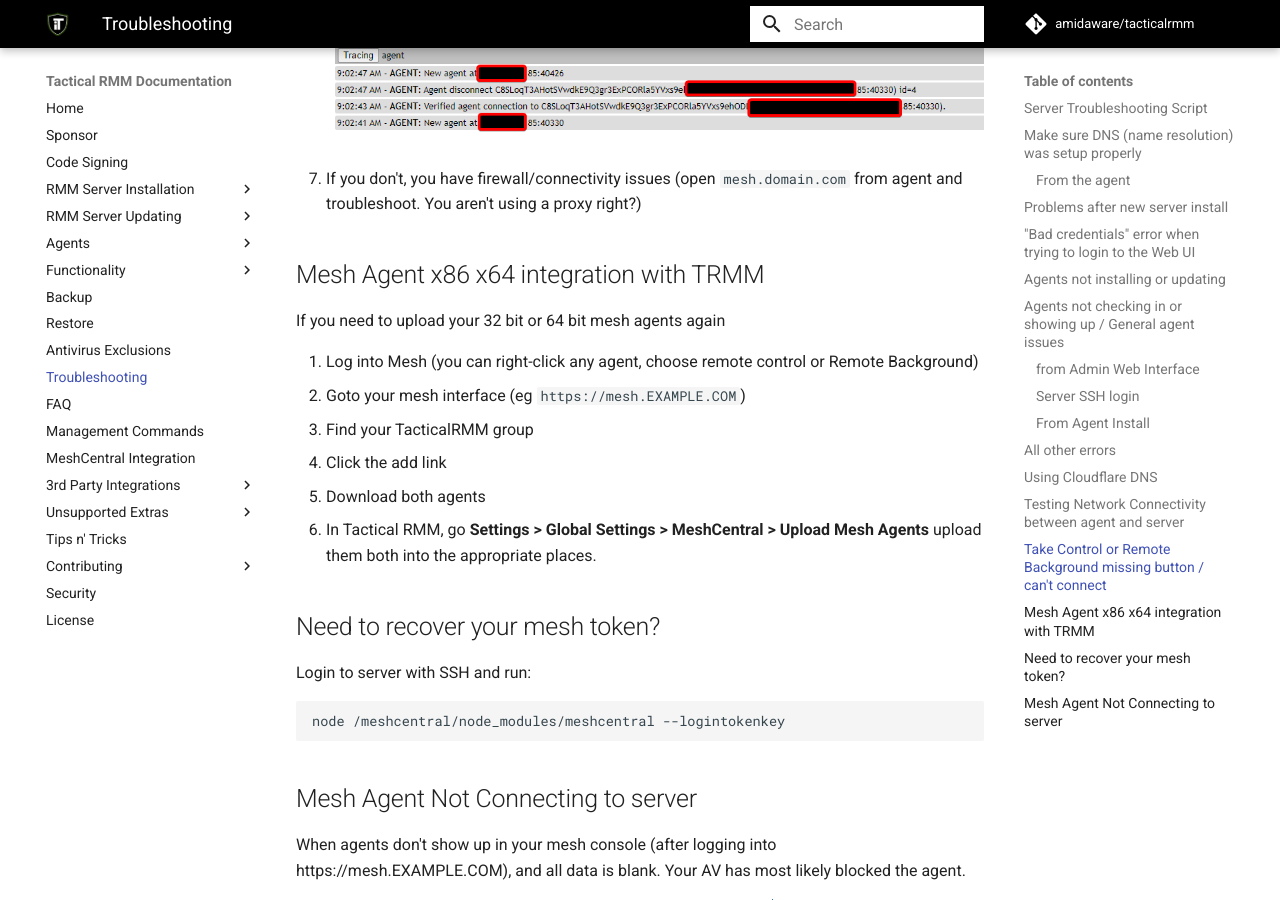
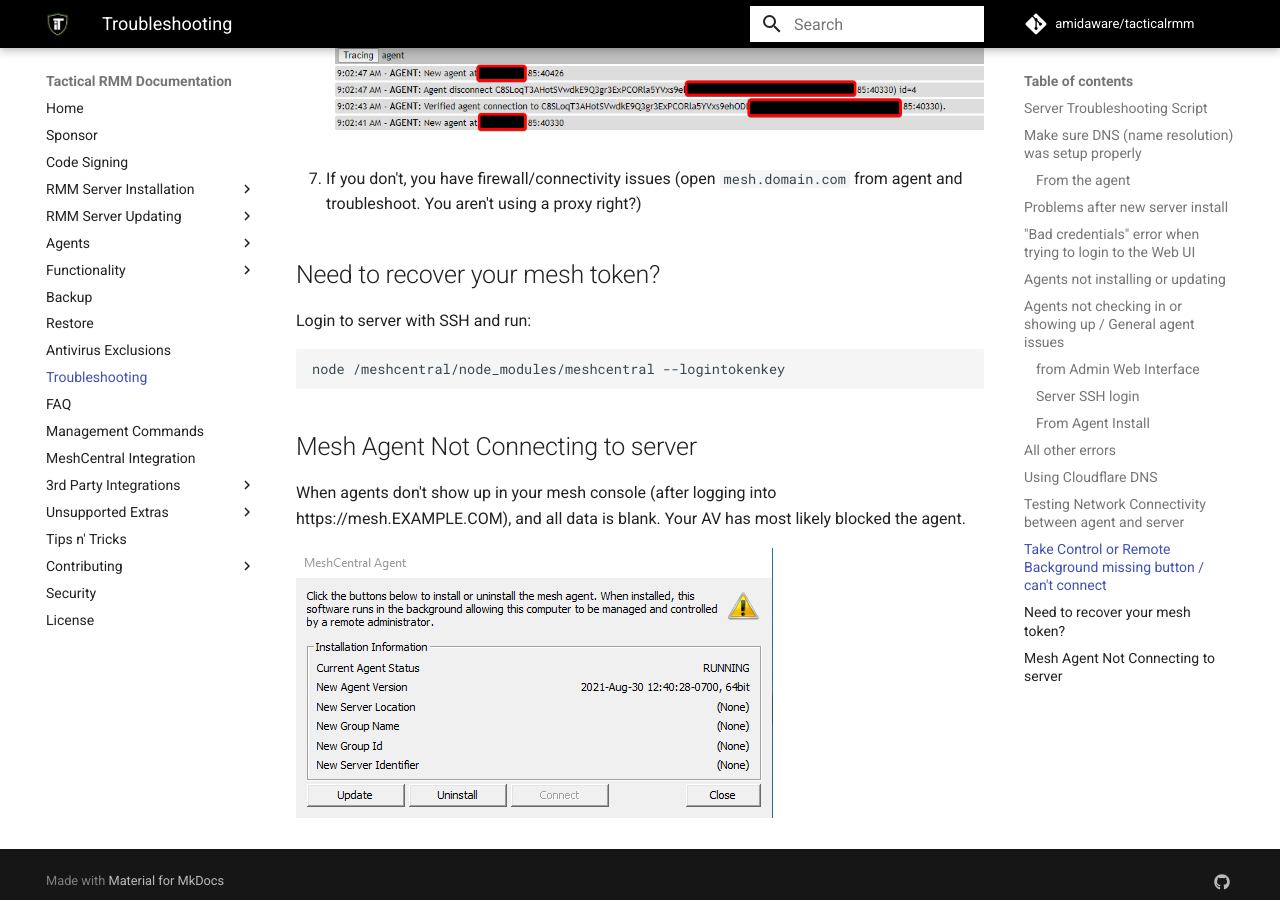
Before and after one commit to amidaware/trmm-docs, an MkDocs documentation site: the page built from docs/troubleshooting.md, in a window 1280 px wide and 900 px high, scrolled down 5198 px. Built offline with MkDocs 1.6.1 and Material for MkDocs 9.7.7, drawn with Linux system fonts in a browser that asks for light colours; comment, search, counter and statistics services are not loaded.

Commit message:
no longer needed

```diff
--- a/docs/troubleshooting.md
+++ b/docs/troubleshooting.md
@@ -207,17 +207,6 @@
 6. Restart Mesh Agent on client PC. You should see something in trace like ![mesh trace](images/mesh_trace.png)
 7. If you don't, you have firewall/connectivity issues (open `mesh.domain.com` from agent and troubleshoot. You aren't using a proxy right?)
 
-## Mesh Agent x86 x64 integration with TRMM
-
-If you need to upload your 32 bit or 64 bit mesh agents again
-
-1. Log into Mesh (you can right-click any agent, choose remote control or Remote Background)
-2. Goto your mesh interface (eg `https://mesh.EXAMPLE.COM`)
-3. Find your TacticalRMM group
-4. Click the add link
-5. Download both agents
-6. In Tactical RMM, go **Settings > Global Settings > MeshCentral > Upload Mesh Agents** upload them both into the appropriate places.
-
 ## Need to recover your mesh token?
 
 Login to server with SSH and run:
```
